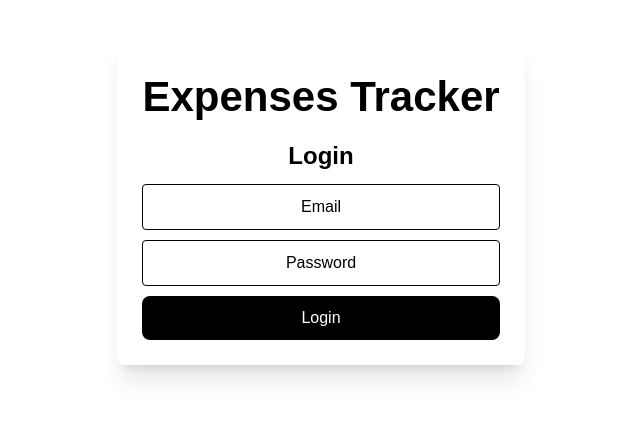
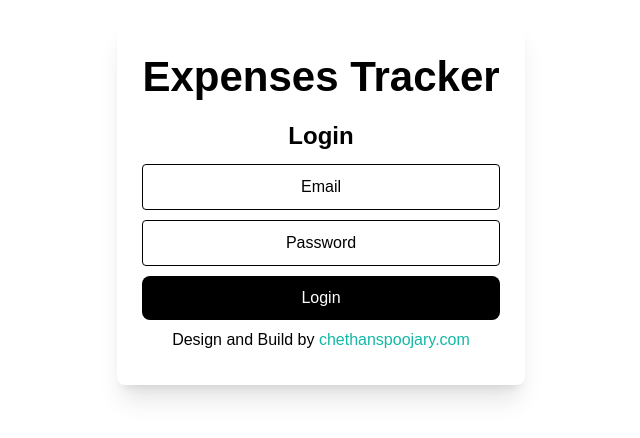
Before and after one commit to itscsp/RoomExpenseTracker, a React app: page / in a window 1280 px wide. Shown: the part 198-636 px from the top of the page, without its empty margins (319-959 px from the left). Built offline with nearby package versions, Linux system fonts and the light colour scheme.

Commit message:
adding footer section

```diff
--- a/src/App.js
+++ b/src/App.js
@@ -7,6 +7,7 @@ import Login from './components/Login'
 
 
 import './app.css'; //added line
+import Footer from "./components/Footer";
 
 const App = () => {
     const [isLoged, setIsLoged] = useState(false);
@@ -37,6 +38,7 @@ const App = () => {
                         <ExpensesList  />
                     </div>
                 </div>
+                    <Footer />
             </div>
 
              }
--- /dev/null
+++ b/src/components/Footer.js
@@ -0,0 +1,11 @@
+import React from 'react';
+
+function Footer() {
+  return (
+    <div className='flex justify-center p-2'>
+      <p>Design and Build by <a className="text-teal-500" target="_blank" href="https://chethanspoojary.com/">chethanspoojary.com</a></p>
+    </div>
+  );
+}
+
+export default Footer;
--- a/src/components/Login.js
+++ b/src/components/Login.js
@@ -1,4 +1,5 @@
 import React, { useState } from 'react';
+import Footer from './Footer';
 
 function LoginScreen(props) {
     const [email, setEmail] = useState('');
@@ -88,6 +89,7 @@ function LoginScreen(props) {
                         Login
                     </button>
                 </form>
+                <Footer/>
             </div>
 
 
--- a/webpack.dev.js
+++ b/webpack.dev.js
@@ -1,4 +1,5 @@
-const merge = require('webpack-merge');
+const { merge } = require('webpack-merge');
+const path = require('path');
 const common = require('./webpack.common');
 
 module.exports = merge(common, {
```
Also changed, not shown: src/components/ExpenseForm.js (line endings or trailing spaces).
